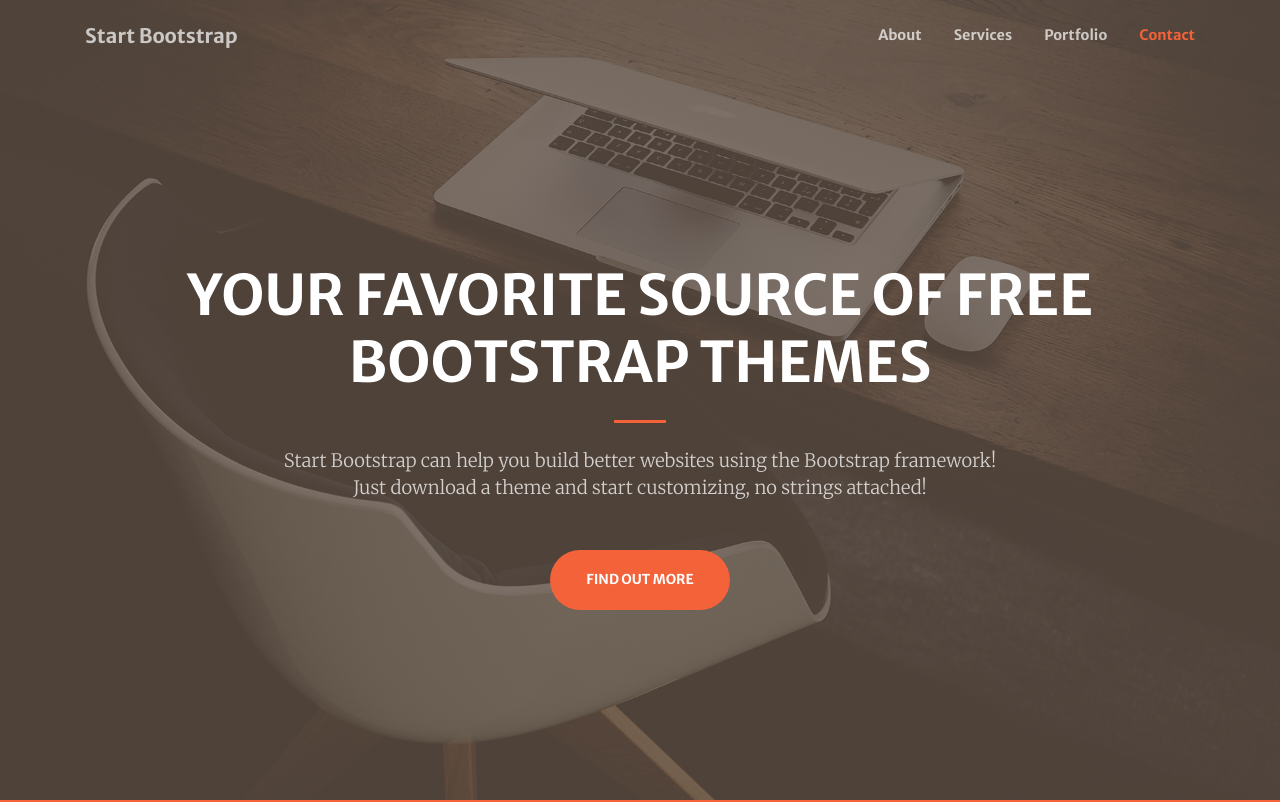
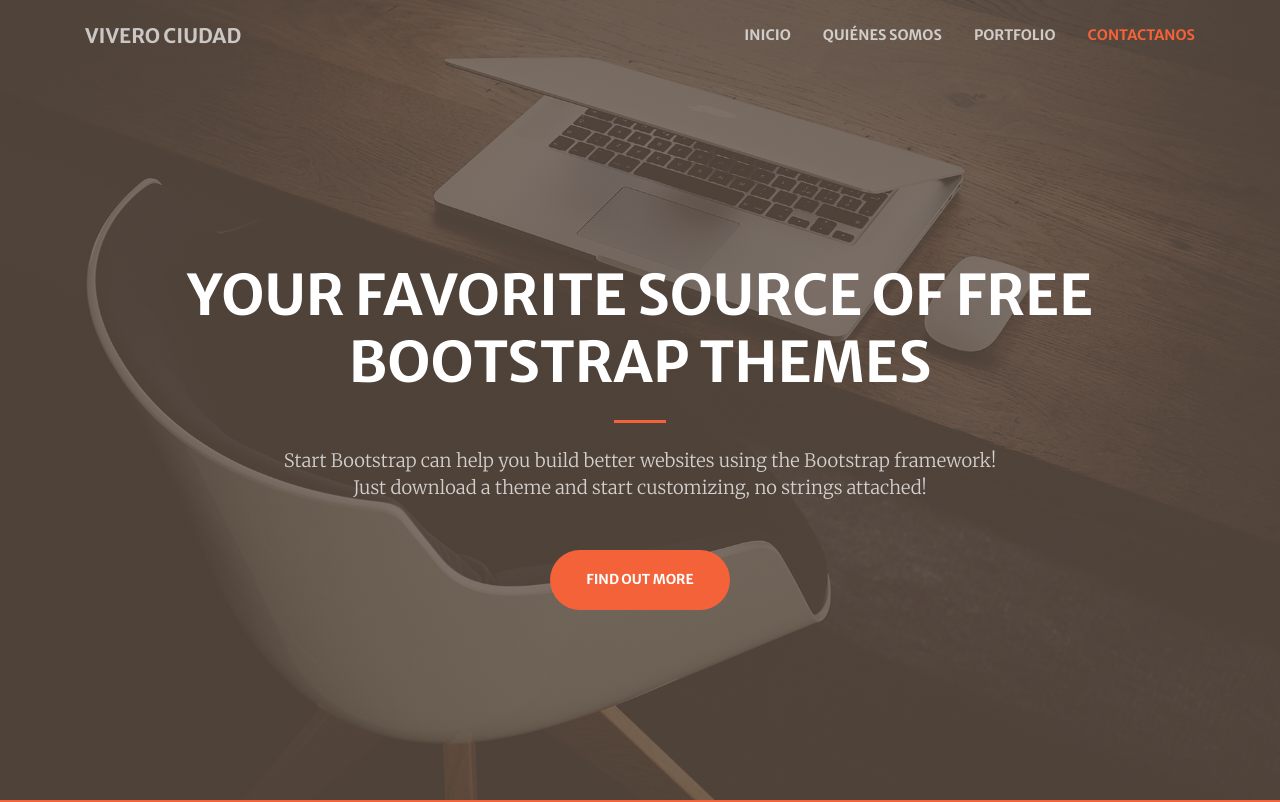
Before and after one commit to programaciones/preproyecto, a plain HTML site: page index.html in a window 1280 px wide. Shown: the top 802 px of the page. Drawn offline with nearby package versions, Linux system fonts and the light colour scheme.

Commit message:
Update index.html

```diff
--- a/index.html
+++ b/index.html
@@ -3,9 +3,9 @@
     <head>
         <meta charset="utf-8" />
         <meta name="viewport" content="width=device-width, initial-scale=1, shrink-to-fit=no" />
-        <meta name="description" content="" />
-        <meta name="author" content="" />
-        <title>Creative - Start Bootstrap Theme</title>
+        <meta name="description" content="Página de Vivero" />
+        <meta name="author" content="Ileana Vanesa Mamani" />
+        <title>Vivero Ciudad</title>
         <!-- Favicon-->
         <link rel="icon" type="image/x-icon" href="assets/img/favicon.ico" />
         <!-- Font Awesome icons (free version)-->
@@ -22,14 +22,14 @@
         <!-- Navigation-->
         <nav class="navbar navbar-expand-lg navbar-light fixed-top py-3" id="mainNav">
             <div class="container">
-                <a class="navbar-brand js-scroll-trigger" href="#page-top">Start Bootstrap</a>
+                <a class="navbar-brand js-scroll-trigger" href="#page-top">VIVERO CIUDAD</a>
                 <button class="navbar-toggler navbar-toggler-right" type="button" data-toggle="collapse" data-target="#navbarResponsive" aria-controls="navbarResponsive" aria-expanded="false" aria-label="Toggle navigation"><span class="navbar-toggler-icon"></span></button>
                 <div class="collapse navbar-collapse" id="navbarResponsive">
                     <ul class="navbar-nav ml-auto my-2 my-lg-0">
-                        <li class="nav-item"><a class="nav-link js-scroll-trigger" href="#about">About</a></li>
-                        <li class="nav-item"><a class="nav-link js-scroll-trigger" href="#services">Services</a></li>
-                        <li class="nav-item"><a class="nav-link js-scroll-trigger" href="#portfolio">Portfolio</a></li>
-                        <li class="nav-item"><a class="nav-link js-scroll-trigger" href="#contact">Contact</a></li>
+                        <li class="nav-item"><a class="nav-link js-scroll-trigger" href="#about">INICIO</a></li>
+                        <li class="nav-item"><a class="nav-link js-scroll-trigger" href="#services">QUIÉNES SOMOS</a></li>
+                        <li class="nav-item"><a class="nav-link js-scroll-trigger" href="#portfolio">PORTFOLIO</a></li>
+                        <li class="nav-item"><a class="nav-link js-scroll-trigger" href="#contact">CONTACTANOS</a></li>
                     </ul>
                 </div>
             </div>
```
